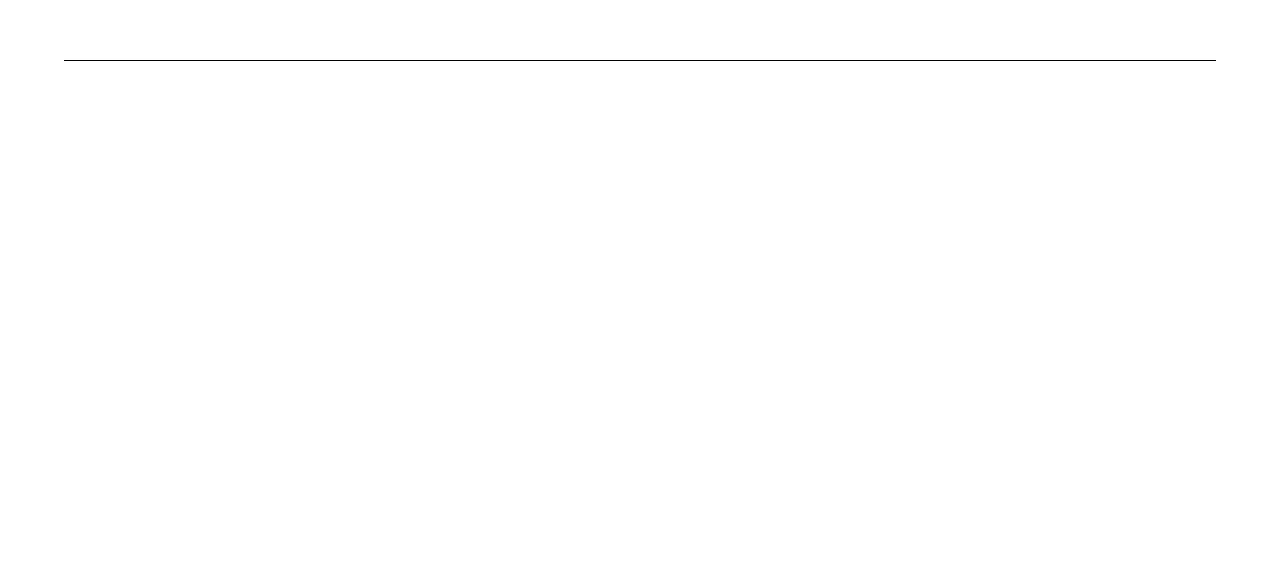
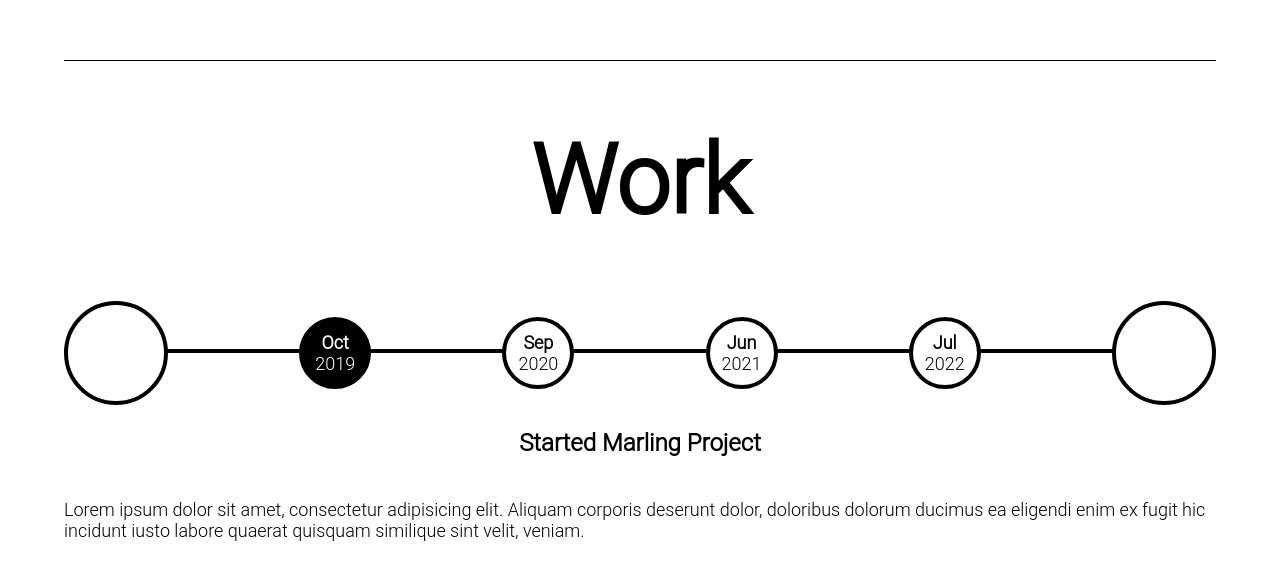
Before and after one commit to harrytjbreen/portfolio, a Next.js app: page / in a window 1280 px wide. Shown: the part 2471-3051 px from the top of the page. Before the commit the page ends 2532 px from the top, so only its background shows below. Built offline with nearby package versions, Linux system fonts and the light colour scheme.

Commit message:
feat: added work experience

```diff
--- a/Components/About.tsx
+++ b/Components/About.tsx
@@ -43,7 +43,7 @@
           <AboutContainer isMobile={isMobile}>
             <div>
               <h3>Details</h3>
-              <p>
+              <div>
                 <div>
                   <b>Age:</b> {getAge()}
                 </div>
@@ -53,7 +53,7 @@
                 <div>
                   <b>Email:</b> harrytjbreen@gmail.com
                 </div>
-              </p>
+              </div>
             </div>
             <ImageContainer>
               <Image
--- a/Components/Styled/Containers.ts
+++ b/Components/Styled/Containers.ts
@@ -15,6 +15,7 @@
 
 const Container = styled.div<Props>`
   display: flex;
+  width: 100%;
   ${(props) => {
     if (props.column)
       return css`
--- /dev/null
+++ b/Components/Styled/HLine.ts
@@ -0,0 +1,12 @@
+import styled from "styled-components";
+
+const HLine = styled.span`
+  width: 100vw;
+  height: 4px;
+  background-color: ${({ theme }) => theme.colors.primary};
+  position: absolute;
+  bottom: 50%;
+  z-index: -1;
+`;
+
+export default HLine;
--- /dev/null
+++ b/Components/Styled/NodeCircle.ts
@@ -0,0 +1,26 @@
+import styled from "styled-components";
+import Container from "./Containers";
+
+interface Props {
+  large?: boolean;
+  isSelected?: boolean;
+}
+
+const NodeCircle = styled(Container)<Props>`
+  border-radius: 50%;
+  border: 4px solid ${(props) => props.theme.colors.primary};
+  padding: 1rem;
+  position: relative;
+  background-color: ${(props) =>
+    props.isSelected
+      ? props.theme.colors.primary
+      : props.theme.colors.background};
+  color: ${(props) =>
+    props.isSelected
+      ? props.theme.colors.background
+      : props.theme.colors.primary};
+  width: ${(props) => (props.large ? "4rem" : "2rem")};
+  height: ${(props) => (props.large ? "4rem" : "2rem")};
+`;
+
+export default NodeCircle;
--- /dev/null
+++ b/Components/Timeline/Node.tsx
@@ -0,0 +1,33 @@
+import React from "react";
+import NodeCircle from "../Styled/NodeCircle";
+
+interface Props {
+  setSelected: (id: number) => void;
+  isSelected: boolean;
+  date: Date;
+  id: number;
+}
+
+const Node: React.FC<Props> = ({ date, isSelected, setSelected, id }) => {
+  const getMonthString = (): string =>
+    date
+      .toLocaleString("en-US", {
+        month: "long",
+      })
+      .slice(0, 3);
+
+  return (
+    <NodeCircle
+      isSelected={isSelected}
+      column
+      vCenter
+      hCenter
+      onClick={() => setSelected(id)}
+    >
+      <b>{getMonthString()}</b>
+      {date.getFullYear()}
+    </NodeCircle>
+  );
+};
+
+export default Node;
--- /dev/null
+++ b/Components/Timeline/index.tsx
@@ -0,0 +1,51 @@
+import React, { useState } from "react";
+import styled from "styled-components";
+import MobileContext from "../../hooks/MobileContext";
+import TimelineNodes from "../../model/TimelineNode";
+import Container from "../Styled/Containers";
+import NodeCircle from "../Styled/NodeCircle";
+import HLine from "../Styled/HLine";
+import Node from "./Node";
+
+const NodesContainer = styled(Container)`
+  justify-content: space-between;
+  position: relative;
+  overflow: hidden;
+`;
+
+const Timeline: React.FC = () => {
+  const setSelected = (id: number) => {
+    TimelineNodes.forEach((node, i) => {
+      if (node.id === id) _setSelected(i);
+    });
+  };
+
+  const [selected, _setSelected] = useState(0);
+
+  return (
+    <MobileContext.Consumer>
+      {(isMobile) => (
+        <Container hCenter column id={"timeline"}>
+          <h1>Work</h1>
+          <NodesContainer>
+            {!isMobile && <NodeCircle large />}
+            {TimelineNodes.map((node, i) => (
+              <Node
+                setSelected={setSelected}
+                isSelected={i === selected}
+                date={node.date}
+                id={node.id}
+              />
+            ))}
+            {!isMobile && <NodeCircle large />}
+            <HLine />
+          </NodesContainer>
+          <h3>{TimelineNodes[selected].caption}</h3>
+          <p>{TimelineNodes[selected].text}</p>
+        </Container>
+      )}
+    </MobileContext.Consumer>
+  );
+};
+
+export default Timeline;
--- a/model/Skill.ts
+++ b/model/Skill.ts
@@ -35,4 +35,6 @@
     name: "Python",
     level: 3,
   },
-] as Skill[];
+].sort((a, b) =>
+  a.level < b.level ? 1 : b.level < a.level ? -1 : 0
+) as Skill[];
--- /dev/null
+++ b/model/TimelineNode.ts
@@ -0,0 +1,45 @@
+export interface TimelineNode {
+  date: Date;
+  caption: string;
+  text: string;
+  id: number;
+}
+
+export default [
+  {
+    id: 2,
+    date: new Date(2019, 9),
+    caption: "Started Marling Project",
+    text:
+      "Lorem ipsum dolor sit amet, consectetur adipisicing elit.\n" +
+      "                Aliquam corporis deserunt dolor, doloribus dolorum ducimus ea\n" +
+      "                eligendi enim ex fugit hic incidunt iusto labore quaerat\n" +
+      "                quisquam similique sint velit, veniam.",
+  },
+  {
+    id: 3,
+    date: new Date(2020, 8),
+    caption: "Started at Raytheon as a Data Scientist",
+    text:
+      "Lorem ipsum dolor sit amet, consectetur adipisicing elit.\n" +
+      "                Aliquam corporis deserunt dolor, doloribus dolorum ducimus ea\n" +
+      "                eligendi enim ex fugit hic incidunt iusto labore quaerat\n" +
+      "                quisquam similique sint velit, veniam.",
+  },
+  {
+    id: 4,
+    date: new Date(2021, 5),
+    caption: "Moved to Web Development at Raytheon",
+    text:
+      "Lorem ipsum dolor sit amet, consectetur adipisicing elit.\n" +
+      "                Aliquam corporis deserunt dolor, doloribus dolorum ducimus ea\n" +
+      "                eligendi enim ex fugit hic incidunt iusto labore quaerat\n" +
+      "                quisquam similique sint velit, veniam.",
+  },
+  {
+    id: 5,
+    date: new Date(2022, 6),
+    caption: "Started at Osprey Charging as a Frontend Developer",
+    text: "",
+  },
+] as TimelineNode[];
--- a/pages/index.tsx
+++ b/pages/index.tsx
@@ -10,6 +10,7 @@
 import About from "../Components/About";
 import useIsMobile from "../hooks/useIsMobile";
 import MobileContext from "../hooks/MobileContext";
+import Timeline from "../Components/Timeline";
 
 const Home: NextPage = () => {
   const [isDark, setIsDark] = useState(false);
@@ -47,6 +48,7 @@
             <NameContent />
             <About />
             <Skills />
+            <Timeline />
           </RootContainer>
         </main>
 
--- a/theme/globalStyles.ts
+++ b/theme/globalStyles.ts
@@ -10,7 +10,8 @@
   body {
     margin: 0;
     padding-inline: 4rem;
-     font-size: ${fontSizes[3]}px;
+    font-size: ${fontSizes[3]}px;
+    overflow-x: hidden;
     color: ${(props) => props.theme.colors.primary};
     background-color: ${(props) => props.theme.colors.background};
   }
```
Also changed, not shown: Components/Styled/animations/SlideAcross.ts (added, +29 -0 lines), hooks/useGetScreenDimensions.ts (added, +18 -0 lines).
